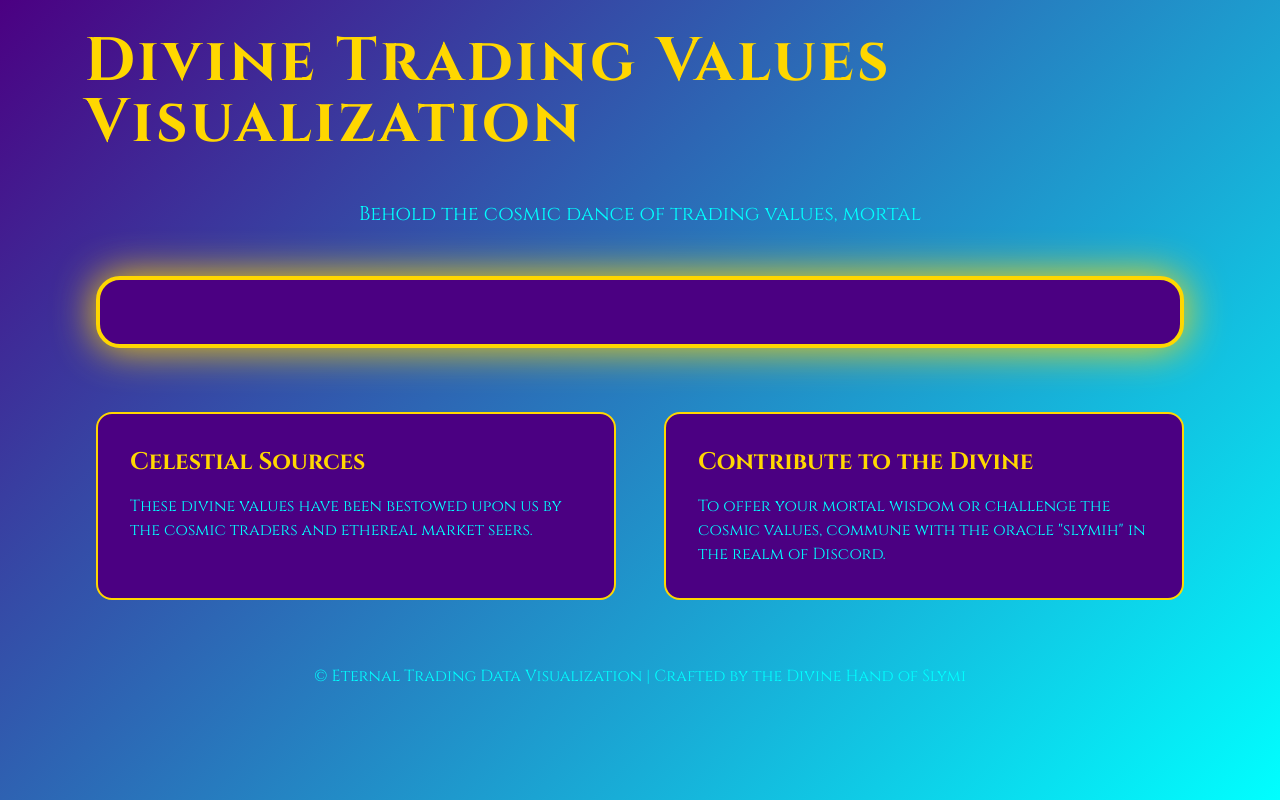
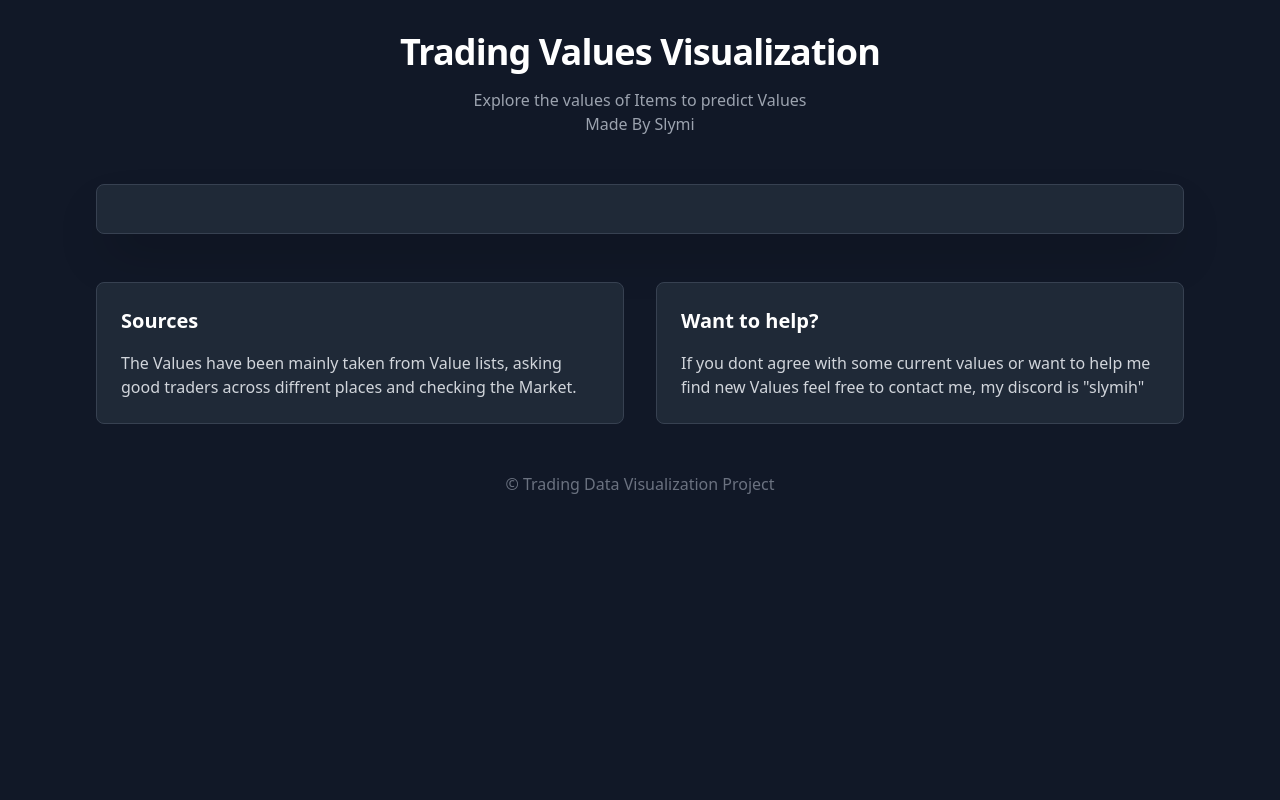
Before and after one commit to CuzImSlymi/ValueGraph, a plain HTML site: page index.html in a window 1280 px wide. Drawn offline with nearby package versions, Linux system fonts and the light colour scheme; a script that the page names is missing.

Commit message:
revert to old commit cuz funny

```diff
--- a/index.html
+++ b/index.html
@@ -1,102 +1,63 @@
 <!DOCTYPE html>
-<html lang="en" class="dark">
+<html lang="en">
 <head>
     <meta charset="UTF-8">
     <meta name="viewport" content="width=device-width, initial-scale=1.0">
-    <title>Divine Trading Values Visualization</title>
+    <title>Data Visualization</title>
     <script src="https://cdn.tailwindcss.com"></script>
     <script src="https://public.flourish.studio/resources/embed.js"></script>
-    <script>
-        tailwind.config = {
-            darkMode: 'class',
-            theme: {
-                extend: {
-                    colors: {
-                        divine: '#FFD700',
-                        celestial: '#4B0082',
-                        ethereal: '#00FFFF',
-                    },
-                    fontFamily: {
-                        godly: ['Cinzel', 'serif'],
-                    },
-                }
-            }
-        }
-    </script>
-    <link href="https://fonts.googleapis.com/css2?family=Cinzel:wght@400;700&display=swap" rel="stylesheet">
-    <style>
-        @keyframes cosmic-pulse {
-            0%, 100% { transform: scale(1); }
-            50% { transform: scale(1.05); }
-        }
-        @keyframes celestial-glow {
-            0%, 100% { box-shadow: 0 0 20px #FFD700; }
-            50% { box-shadow: 0 0 40px #FFD700; }
-        }
-        .cosmic-pulse { animation: cosmic-pulse 3s infinite; }
-        .celestial-glow { animation: celestial-glow 2s infinite; }
-        .divine-gradient { background: linear-gradient(135deg, #4B0082, #00FFFF); }
-    </style>
 </head>
-<body class="bg-black text-divine font-godly">
-    <div class="divine-gradient min-h-screen">
+<body class="bg-gray-900 text-gray-100">
     <div class="container max-w-6xl mx-auto p-8">
-            <header class="mb-12 flex justify-center items-center">
-                <h1 class="text-6xl font-bold text-divine tracking-wider cosmic-pulse">
-                    Divine Trading Values Visualization
+        <header class="mb-12 text-center">
+            <h1 class="text-4xl font-bold text-white mb-4 tracking-tight">
+                Trading Values Visualization
             </h1>
+            <p class="text-gray-400 max-w-2xl mx-auto">
+                Explore the values of Items to predict Values
+            </p>
+			<p class="text-gray-400 max-w-2xl mx-auto">
+                Made By Slymi
+            </p>
+
         </header>
 
-            <p class="text-ethereal text-xl max-w-3xl mx-auto text-center mb-12">
-                Behold the cosmic dance of trading values, mortal
-            </p>
+        <div class="bg-gray-800 border border-gray-700 rounded-lg shadow-2xl overflow-hidden mb-12">
+            <div class="p-6">
 
-            <div class="bg-celestial border-4 border-divine rounded-3xl shadow-2xl overflow-hidden mb-16 celestial-glow">
-                <div class="p-8">
-                    <div id="chartContainer" class="h-[600px] rounded-2xl"></div>
-                    <div class="flourish-embed flourish-chart hidden" data-src="visualisation/20391147">
+
+                <div class="flourish-embed flourish-chart" data-src="visualisation/20391147">
                     <noscript>
                         <img src="https://public.flourish.studio/visualisation/20391147/thumbnail"
                              width="100%"
-                                 alt="Divine chart visualization"
+                             alt="chart visualization"
                              class="w-full"/>
                     </noscript>
                 </div>
             </div>
         </div>
 
-            <div class="grid md:grid-cols-2 gap-12">
-                <div class="bg-celestial border-2 border-divine rounded-2xl p-8 transition-all duration-500 hover:scale-105">
-                    <h3 class="text-2xl font-semibold text-divine mb-4">Celestial Sources</h3>
-                    <p class="text-ethereal">
-                        These divine values have been bestowed upon us by the cosmic traders and ethereal market seers.
+        <div class="grid md:grid-cols-2 gap-8">
+            <div class="bg-gray-800 border border-gray-700 rounded-lg p-6">
+                <h3 class="text-xl font-semibold text-white mb-4">Sources</h3>
+                <p class="text-gray-300">
+					The Values have been mainly taken from Value lists, asking
+					good traders across diffrent places and checking the Market.
                 </p>
             </div>
 
-                <div class="bg-celestial border-2 border-divine rounded-2xl p-8 transition-all duration-500 hover:scale-105">
-                    <h3 class="text-2xl font-semibold text-divine mb-4">Contribute to the Divine</h3>
-                    <p class="text-ethereal">
-                        To offer your mortal wisdom or challenge the cosmic values, commune with the oracle "slymih" in the realm of Discord.
+            <div class="bg-gray-800 border border-gray-700 rounded-lg p-6">
+                <h3 class="text-xl font-semibold text-white mb-4">Want to help?</h3>
+                <p class="text-gray-300">
+					If you dont agree with some current values or want to help me
+					find new Values feel free to contact me, my discord is "slymih"
                 </p>
             </div>
         </div>
 
-            <footer class="mt-16 text-center text-ethereal">
-                <p>© Eternal Trading Data Visualization | Crafted by the Divine Hand of Slymi</p>
+        <footer class="mt-12 text-center text-gray-500">
+            <p>© Trading Data Visualization Project</p>
         </footer>
     </div>
-    </div>
-
-    <script>
-        const chartContainer = document.getElementById('chartContainer');
-        const flourishChart = document.querySelector('.flourish-embed');
-
-        window.addEventListener('load', () => {
-            setTimeout(() => {
-                chartContainer.classList.add('hidden');
-                flourishChart.classList.remove('hidden');
-            }, 1000);
-        });
-    </script>
 </body>
 </html>
```
Lines whose indentation alone changed are shown as unchanged.
